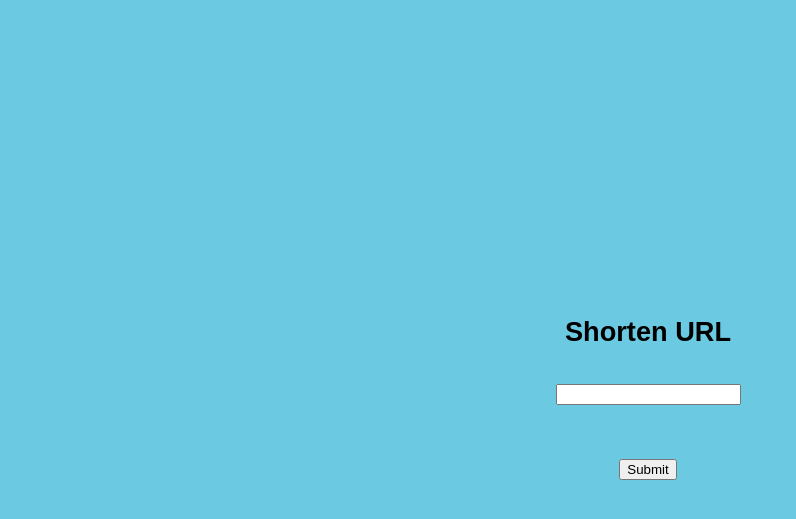
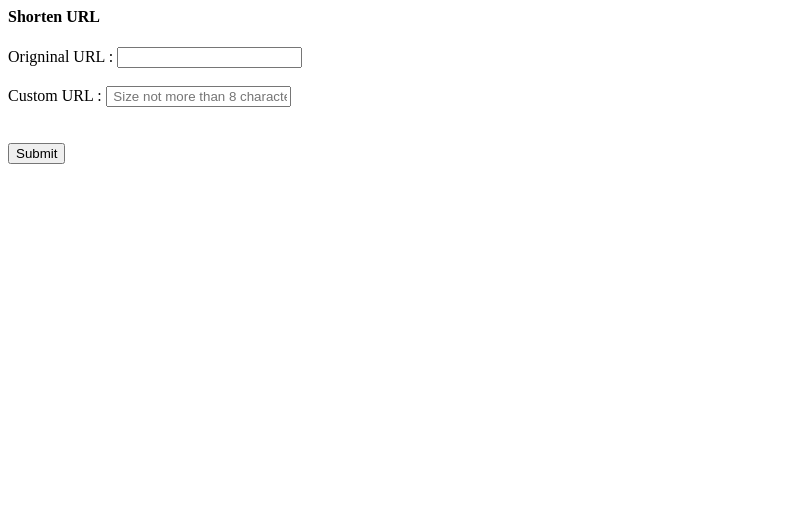
Before and after one commit to chetangargnitd/url_shortener, a Django app: page / in a window 1280 px wide. Shown: the top 519 px of the page, without its empty margins (0-796 px from the left). Run offline with Django 3.2, Linux system fonts and the light colour scheme; some web fonts are replaced.

Commit message:
user can customise url

```diff
--- a/shorten/templates/shorten/index.html
+++ b/shorten/templates/shorten/index.html
@@ -1,6 +1,8 @@
+
 <link href="https://fonts.googleapis.com/css?family=Encode+Sans+Condensed" rel="stylesheet">
+
 <style type="text/css">
-	div{
+	/*div{
 		position: absolute;
 		top: 35%;
 		bottom: 65%;
@@ -19,8 +21,9 @@
 	}
 	.custom{
 		font-family: 'Encode Sans Condensed', sans-serif;
-	}
+	}*/
 </style>
+
 <div>
 	<h4>Shorten URL</h4>
 
@@ -30,7 +33,9 @@
 
 	<form action="{% url 'shrink' %}" method="get">
 		{% csrf_token %}
-	<input type="text" name="url" class="custom"><br/><br/>
+		<span>Origninal URL : </span><input type="text" name="url" class="custom" required><br><br>
+		<span>Custom URL : </span><input type="text" name="c_url" class="custom" maxlength="8" placeholder=" Size not more than 8 characters"><br>
+		<br><br>
 		<input type="submit" value="Submit" />
 	</form>
 
--- a/shorten/views.py
+++ b/shorten/views.py
@@ -15,22 +15,28 @@ def home(request):
 	return render(request, 'shorten/index.html')
 
 
-
 def shrink(request):
 	url = (request.GET["url"])
-	# print("1 :{} ".format(url))
+	c_url = (request.GET["c_url"])
+	print(type(c_url))
 	encoded_url = url.encode('utf-8')
-	# print("2 : ", url)
 	hashObject = hashlib.md5(encoded_url)
 	shrinked_url = hashObject.hexdigest()[:8]
 
-	try:
-		check = URLs.objects.get(shrinked_url = shrinked_url)
-	except URLs.DoesNotExist:
-		entry = URLs(shrinked_url = shrinked_url, original_url = url)
-		entry.save()
-	return render(request, 'shorten/index.html', {'shrinked_url' : shrinked_url})
-
+	if(c_url == ""):
+		try:
+			check = URLs.objects.get(shrinked_url = shrinked_url)
+		except URLs.DoesNotExist:
+			entry = URLs(shrinked_url = shrinked_url, original_url = url)
+			entry.save()
+		return render(request, 'shorten/index.html', {'shrinked_url' : shrinked_url})
+	else:
+		try:
+			check = URLs.objects.get(shrinked_url = c_url)
+		except URLs.DoesNotExist:
+			entry = URLs(shrinked_url = c_url, original_url = url)
+			entry.save()
+		return render(request, 'shorten/index.html', {'shrinked_url' : c_url})
 
 def retrieve(request, id):
 	target = get_object_or_404(URLs, shrinked_url = id)
```
Also changed, not shown: requirements.txt (deleted, +0 -83 lines). Lines whose indentation alone changed are shown as unchanged.
